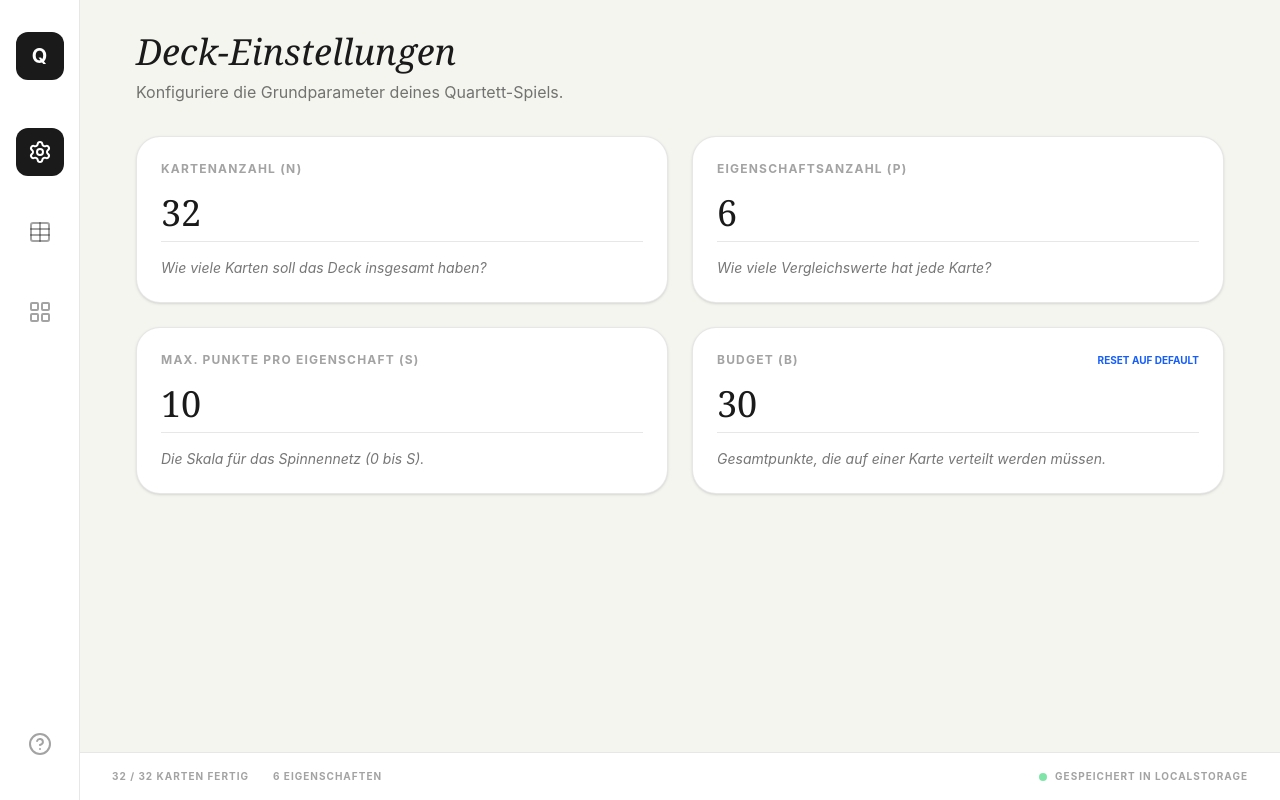
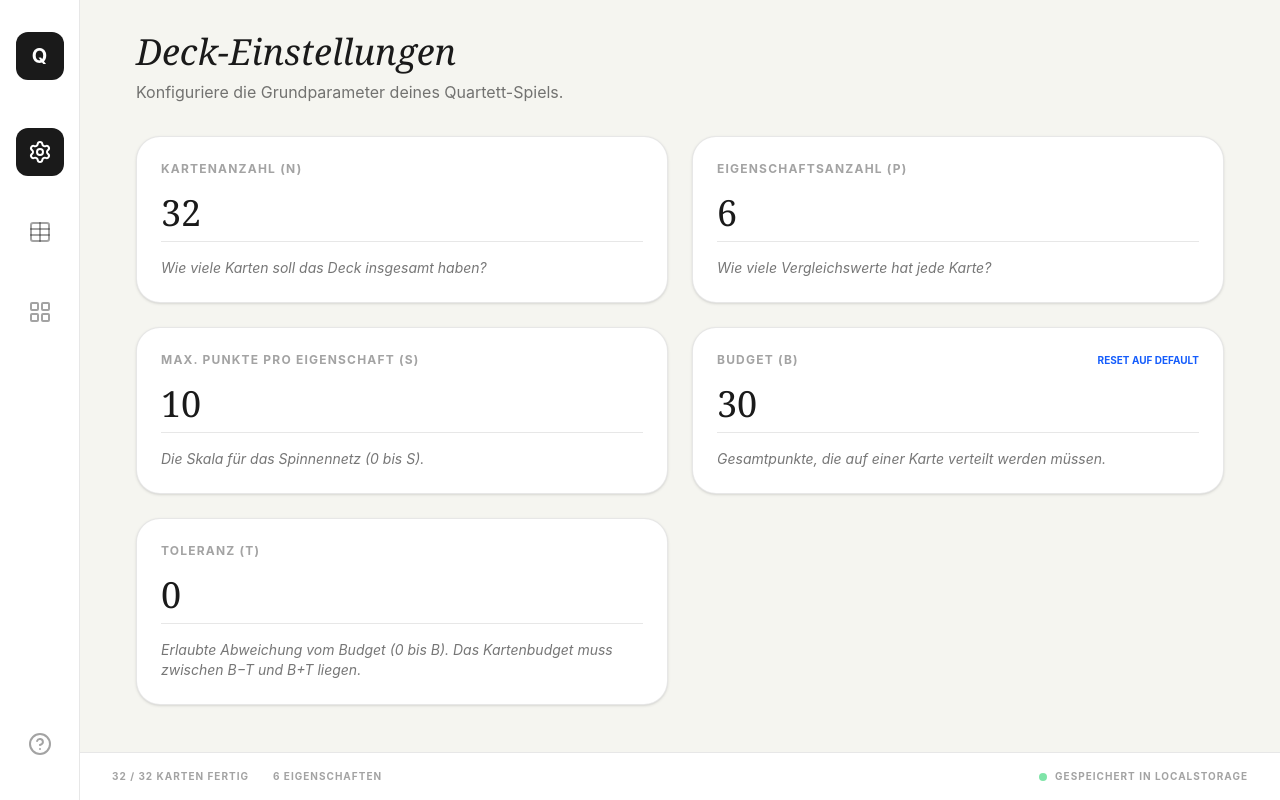
Before and after one commit to Lotes/quartett-meister, a Next.js app: page / in a window 1280 px wide. Both pictures are taken after a click on the button 39 px from the left and 152 px from the top of the page. Built offline with nearby package versions, Linux system fonts and the light colour scheme.

Commit message:
Add tolerance parameter T for card budget validation
Co-authored-by: Lotes <1525964+Lotes@users.noreply.github.com>

```diff
--- a/app/page.tsx
+++ b/app/page.tsx
@@ -48,6 +48,7 @@ const DEFAULT_SETTINGS: DeckSettings = {
   propertyCount: 6,
   maxPoints: 10,
   budget: 30,
+  tolerance: 0,
 };
 
 const INITIAL_PROJECT: QuartettProject = {
@@ -120,6 +121,10 @@ export default function QuartettEditor() {
     if (saved) {
       try {
         const data = JSON.parse(saved);
+        // Backward compatibility: ensure tolerance exists
+        if (data?.settings && data.settings.tolerance === undefined) {
+          data.settings.tolerance = 0;
+        }
         setTimeout(() => setProject(data), 0);
       } catch (e) {
         // ignore
@@ -218,6 +223,16 @@ export default function QuartettEditor() {
     }, 0);
   };
 
+  const isBudgetValid = (budget: number) => {
+    const { budget: B, tolerance: T } = project.settings;
+    return budget >= B - T && budget <= B + T;
+  };
+
+  const getBudgetRange = () => {
+    const { budget: B, tolerance: T } = project.settings;
+    return { min: B - T, max: B + T };
+  };
+
   const getCardErrors = (card: Card) => {
     const errors: string[] = [];
     project.properties.forEach(prop => {
@@ -230,8 +245,9 @@ export default function QuartettEditor() {
     });
 
     const budget = getCardBudget(card);
-    if (budget !== project.settings.budget) {
-      errors.push(`Budget nicht ausgeglichen: ${budget}/${project.settings.budget}.`);
+    const { budget: B, tolerance: T } = project.settings;
+    if (budget < B - T || budget > B + T) {
+      errors.push(`Budget nicht ausgeglichen: ${budget}/${B}${T > 0 ? ` (Toleranz ±${T})` : ''}.`);
     }
 
     if (!card.name.trim()) errors.push('Name fehlt.');
@@ -403,6 +419,22 @@ export default function QuartettEditor() {
                       className="text-4xl font-serif w-full bg-transparent focus:outline-none border-b border-[#1a1a1a]/10 pb-2"
                     />
                     <p className="mt-4 text-sm text-[#1a1a1a]/60 italic">Gesamtpunkte, die auf einer Karte verteilt werden müssen.</p>
+                  </div>
+
+                  <div className="bg-white p-6 rounded-3xl border border-[#1a1a1a]/10 shadow-sm">
+                    <label className="block text-xs uppercase tracking-widest font-bold text-[#1a1a1a]/40 mb-4">Toleranz (T)</label>
+                    <input
+                      type="number"
+                      min={0}
+                      max={project.settings.budget}
+                      value={project.settings.tolerance}
+                      onChange={(e) => {
+                        const val = parseInt(e.target.value) || 0;
+                        updateSettings({ tolerance: Math.max(0, Math.min(project.settings.budget, val)) });
+                      }}
+                      className="text-4xl font-serif w-full bg-transparent focus:outline-none border-b border-[#1a1a1a]/10 pb-2"
+                    />
+                    <p className="mt-4 text-sm text-[#1a1a1a]/60 italic">Erlaubte Abweichung vom Budget (0 bis B). Das Kartenbudget muss zwischen B−T und B+T liegen.</p>
                   </div>
                 </div>
               </motion.div>
@@ -602,7 +634,7 @@ export default function QuartettEditor() {
                         <div className="flex justify-between items-center text-[10px] font-bold uppercase tracking-widest">
                           <span className="text-[#1a1a1a]/40">Budget</span>
                           <span className={cn(
-                            budget === project.settings.budget ? "text-green-600" : "text-amber-600"
+                            isBudgetValid(budget) ? "text-green-600" : "text-amber-600"
                           )}>
                             {budget} / {project.settings.budget}
                           </span>
@@ -611,7 +643,7 @@ export default function QuartettEditor() {
                           <div
                             className={cn(
                               "h-full transition-all duration-500",
-                              budget === project.settings.budget ? "bg-green-500" : "bg-amber-500"
+                              isBudgetValid(budget) ? "bg-green-500" : "bg-amber-500"
                             )}
                             style={{ width: `${Math.min(100, (budget / project.settings.budget) * 100)}%` }}
                           />
@@ -696,30 +728,36 @@ export default function QuartettEditor() {
                       </div>
                     )}
                     <div className="bg-white p-6 rounded-3xl border border-[#1a1a1a]/10 shadow-sm">
+                      {(() => {
+                        const cardBudget = getCardBudget(selectedCard);
+                        const budgetOk = isBudgetValid(cardBudget);
+                        const { min: budgetMin, max: budgetMax } = getBudgetRange();
+                        const hintText = project.settings.tolerance > 0
+                          ? `Budget muss zwischen ${budgetMin} und ${budgetMax} Punkten liegen.`
+                          : `Verteile genau ${project.settings.budget} Punkte.`;
+                        return (
+                          <>
                             <div className="flex justify-between items-center mb-4">
                               <h3 className="text-xs uppercase tracking-widest font-bold text-[#1a1a1a]/40">Budget-Status</h3>
-                        <span className={cn(
-                          "text-xl font-serif",
-                          getCardBudget(selectedCard) === project.settings.budget ? "text-green-600" : "text-amber-600"
-                        )}>
-                          {getCardBudget(selectedCard)} / {project.settings.budget}
+                              <span className={cn("text-xl font-serif", budgetOk ? "text-green-600" : "text-amber-600")}>
+                                {cardBudget} / {project.settings.budget}
                               </span>
                             </div>
                             <div className="h-2 bg-[#1a1a1a]/5 rounded-full overflow-hidden">
                               <div
-                          className={cn(
-                            "h-full transition-all duration-500",
-                            getCardBudget(selectedCard) === project.settings.budget ? "bg-green-500" : "bg-amber-500"
-                          )}
-                          style={{ width: `${Math.min(100, (getCardBudget(selectedCard) / project.settings.budget) * 100)}%` }}
+                                className={cn("h-full transition-all duration-500", budgetOk ? "bg-green-500" : "bg-amber-500")}
+                                style={{ width: `${Math.min(100, (cardBudget / project.settings.budget) * 100)}%` }}
                               />
                             </div>
-                      {getCardBudget(selectedCard) !== project.settings.budget && (
+                            {!budgetOk && (
                               <p className="mt-4 text-xs italic text-amber-600 flex items-center gap-2">
                                 <Info size={14} />
-                          Verteile genau {project.settings.budget} Punkte.
+                                {hintText}
                               </p>
                             )}
+                          </>
+                        );
+                      })()}
                     </div>
 
                     <div className="space-y-4">
--- a/lib/types.ts
+++ b/lib/types.ts
@@ -23,6 +23,7 @@ export interface DeckSettings {
   propertyCount: number; // P
   maxPoints: number; // S
   budget: number; // B
+  tolerance: number; // T (0 <= T <= B)
 }
 
 export interface QuartettProject {
```
Also changed, not shown: 1 other file (tests, documents, lock files or other folders). Lines whose indentation alone changed are shown as unchanged.
